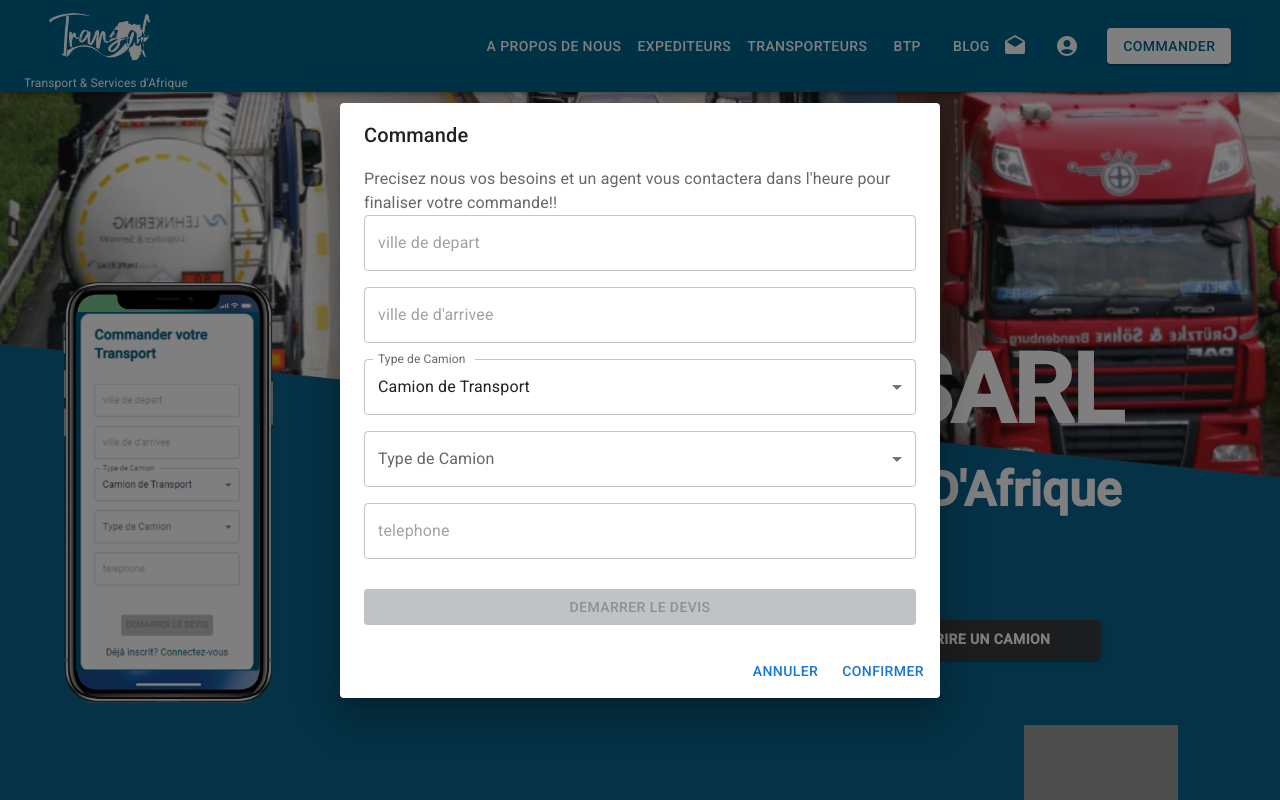
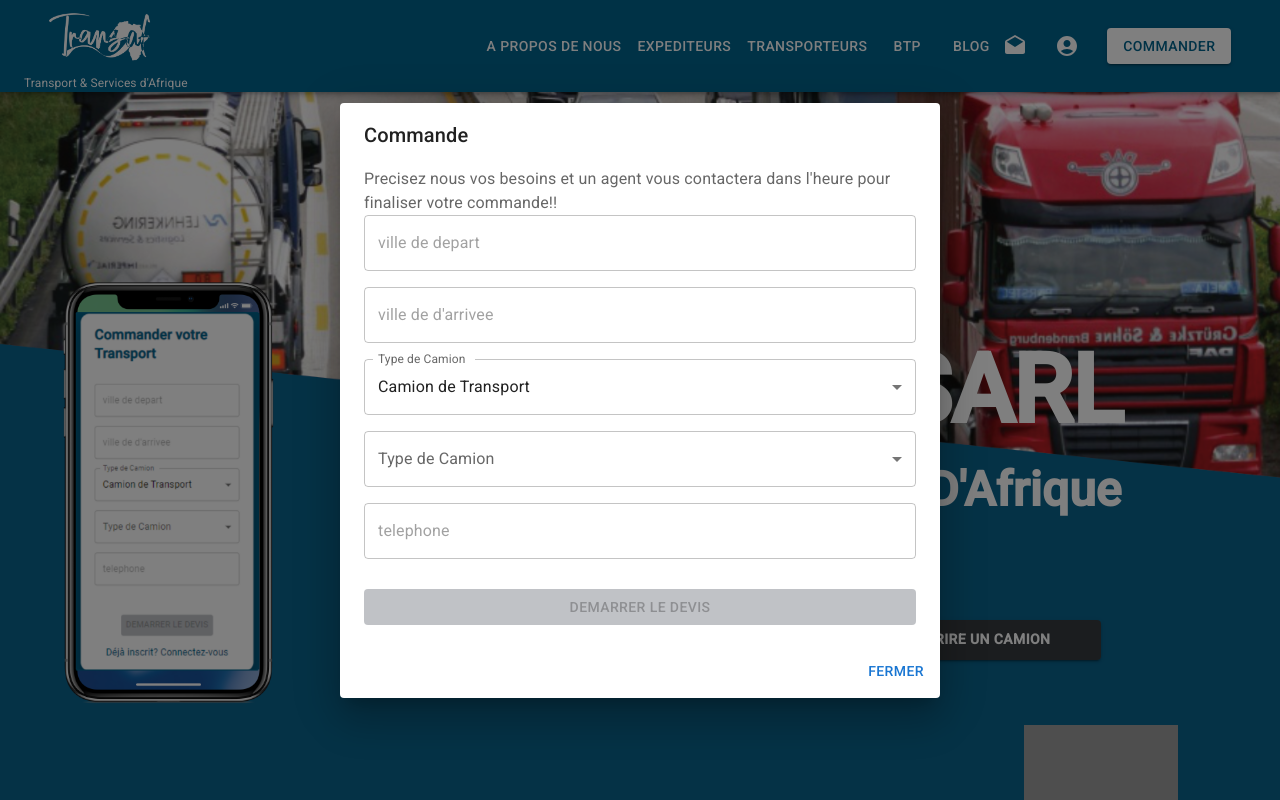
Before and after one commit to aristide20/TNew, a React (Create React App) app: page / in a window 1280 px wide. Both pictures are taken after a click on the button "COMMANDER UN CAMION". Shown: the top 800 px of the page. Built offline with nearby package versions, Linux system fonts and the light colour scheme; grey boxes are pictures that could not be loaded.

Commit message:
last update

```diff
--- a/src/components/ContactBox1.js
+++ b/src/components/ContactBox1.js
@@ -61,8 +61,7 @@ export default function ContactBox1() {
                                                                        <FormCommand />
                                       </DialogContent>
                                                     <DialogActions>
-                                                                   <Button onClick={handleClose}>Annuler</Button>
-                                                                   <Button onClick={handleClose}>Confirmer</Button>
+                                                                   <Button onClick={handleClose}>Fermer</Button>
                                                     </DialogActions>
                                 </Dialog>
                     </Stack>
--- a/src/components/Form2.js
+++ b/src/components/Form2.js
@@ -43,6 +43,7 @@ const initialValueVehicule = {
   TypeVehicule:"",
   NomVehicule:"",
   Proprietaire: "",
+  localisation: "",
   isReadytowork: true,
   courses:[]
 }
@@ -522,6 +523,18 @@ const Form2 = () => {
                                                 value={vehicule.Immatriculation}
                                                 name="Immatriculation" />
                                  </Grid>}
+                                 { isRegister && isPartenaire &&
+                                 <Grid item xs={isNonMobile ? 6 : 12} >
+                                     <TextField placeholder="Ville du Vehicule"
+                                                type="text"
+                                                fullWidth={true}
+                                                onChange={(e) => {setVehicule({...vehicule, localisation:e.target.value,
+                                                                                           Proprietaire: user.fullName});
+                                                                 isRegister ? dispatch(testRegister({user, vehicule})) :
+                                                                              dispatch(testLogin(userLogin))}}
+                                                value={vehicule.localisation}
+                                                name="Immatriculation" />
+                                 </Grid>}
 
                     </Grid>
                     </Container>
--- a/src/components/FormVehicule.js
+++ b/src/components/FormVehicule.js
@@ -15,6 +15,7 @@ const initialValues = { Immatriculation:"",
                         TypeVehicule:"",
                         NomVehicule:"",
                         Proprietaire: "",
+                        localisation: "",
                         isReadytowork: true,
                         courses:[] }
 
@@ -106,6 +107,14 @@ return (
                                                                                     Proprietaire: user.fullName});
                                                   dispatch(testValidation(infoVehicule));}}
                                 value={infoVehicule.Immatriculation}
+                                name="Immatriculation" />
+                      <TextField placeholder="Ville du vehicule"
+                                type="text"
+                                fullWidth={true}
+                                onChange={(e) => {setInfoVehicule({...infoVehicule, localisation:e.target.value,
+                                                                                    Proprietaire: user.fullName});
+                                                  dispatch(testValidation(infoVehicule));}}
+                                value={infoVehicule.localisation}
                                 name="Immatriculation" />
                      <FormControl fullWidth>
                          <InputLabel id="demo-simple-select-label">Type de Camion</InputLabel>
--- a/src/pages/HomePage/Body.jsx
+++ b/src/pages/HomePage/Body.jsx
@@ -98,8 +98,7 @@ return(
                                                              <FormCommand />
                                                       </DialogContent>
                                           <DialogActions>
-                                                         <Button onClick={handleClose}>Annuler</Button>
-                                                         <Button onClick={handleClose}>Confirmer</Button>
+                                                         <Button onClick={handleClose}>Fermer</Button>
                                           </DialogActions>
                       </Dialog>
                                          </Grid>
--- a/src/pages/UserPages/HomeUserPage.js
+++ b/src/pages/UserPages/HomeUserPage.js
@@ -241,8 +241,7 @@ const Body = () => {
                                                                        <FormCommand />
                                       </DialogContent>
                                                     <DialogActions>
-                                                                   <Button onClick={handleClose}>Annuler</Button>
-                                                                   <Button onClick={handleClose}>Confirmer</Button>
+                                                                   <Button onClick={handleClose}>Fermer</Button>
                                                     </DialogActions>
                                 </Dialog>
                         </Paper>
```
